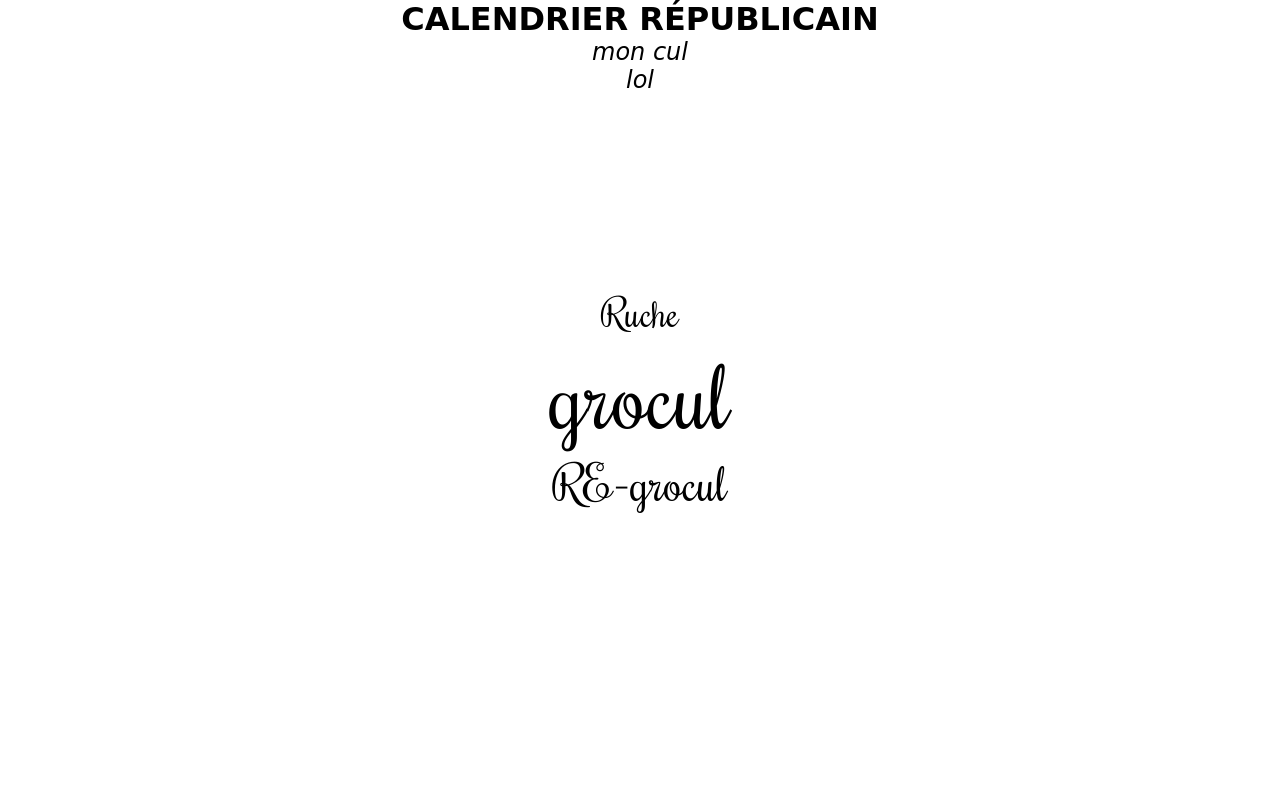
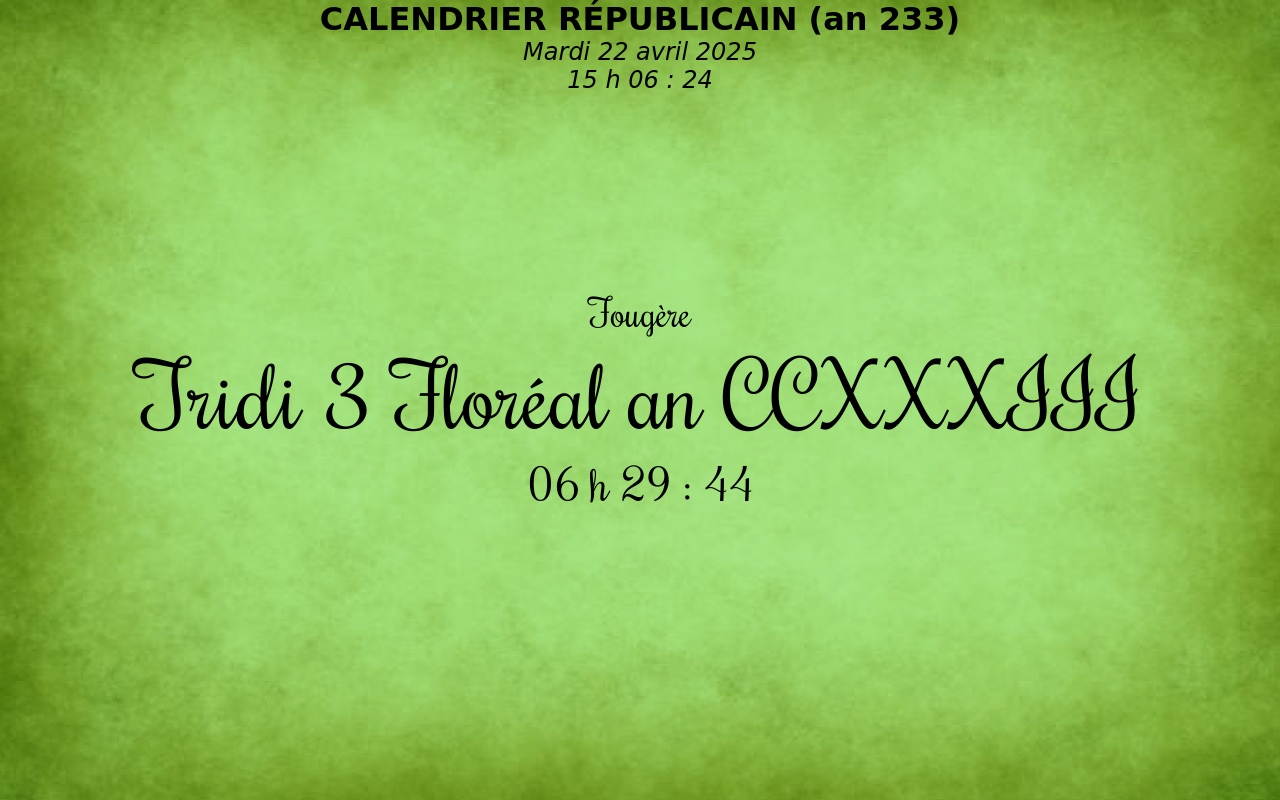
Before and after one commit to DEBUT-Loic/DateRepublicaine, a plain HTML site: page index.html in a window 1280 px wide. Drawn offline with Linux system fonts and the light colour scheme; a web font is replaced by a local one.

Commit message:
Changer les <p> des div #gregorien et #republicain

```diff
--- a/index.html
+++ b/index.html
@@ -4,23 +4,24 @@
     <meta charset="utf-8">
     <meta name="viewport" content="width=device-width, initial-scale=1">
     <!-- <link rel="shortcut icon" type="image/png" href="drapeau_icon.png"> -->
-    <link rel="stylesheet" href="style/style.css">
+    <link href="style/style.css" rel="stylesheet">
     <script src="script/jquery_3.7.1.min.js"></script>
     <script src="script/index.js"></script>
-    <script src="script/conversion.js"></script>
+    <script src="script/functions.js"></script>
+    <script src="script/conversion_functions.js"></script>
     <title>Calendrier Républicaine</title>
 </head>
 <body>
     <section id="direct">
         <div id="gregorien">
             <h1>CALENDRIER RÉPUBLICAIN <span> <!-- année républicaine --> </span></h1>
-            <p class="date"> <!-- date --> mon cul </p>
-            <p class="heure"> <!-- heure --> lol </p>
+            <p class="date"> <!-- date --> dateGreg </p>
+            <p class="heure"> <!-- heure --> heureGreg</p>
         </div>
         <div id="republic">
-            <p class="fete"> <!-- fête du jour --> Ruche </p>
-            <p class="date"> <!-- date --> grocul </p>
-            <p class="heure"> <!-- heure --> RE-grocul </p>
+            <p class="fete"> <!-- fête du jour --> feteRep </p>
+            <p class="date"> <!-- date --> dateRep </p>
+            <p class="heure"> <!-- heure --> heureRep </p>
         </div>
     </section>
 </body>
```
